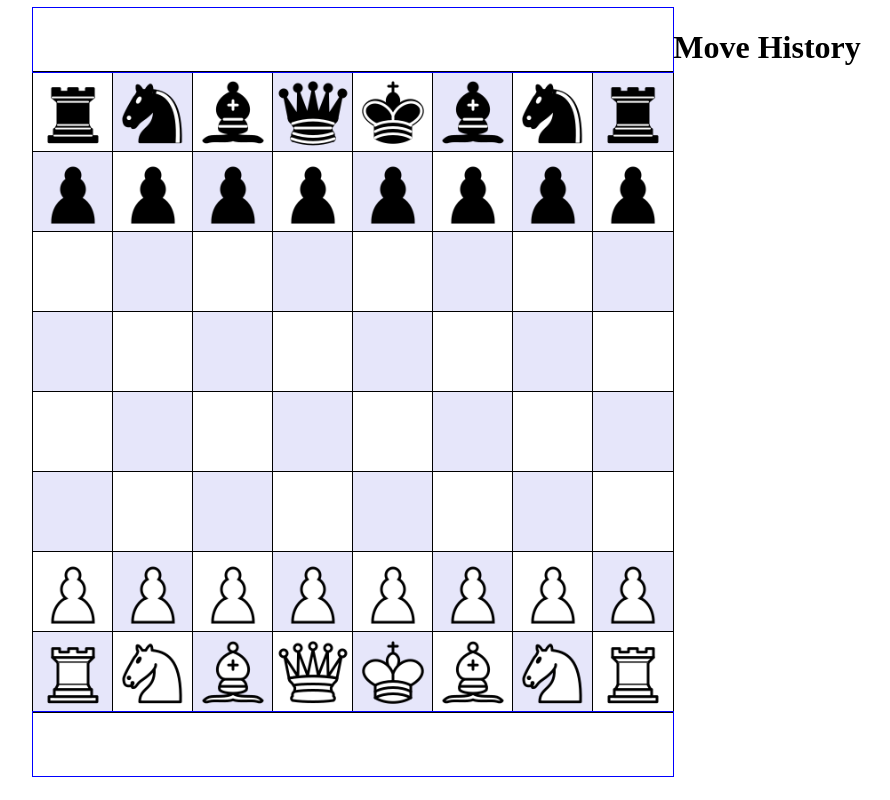
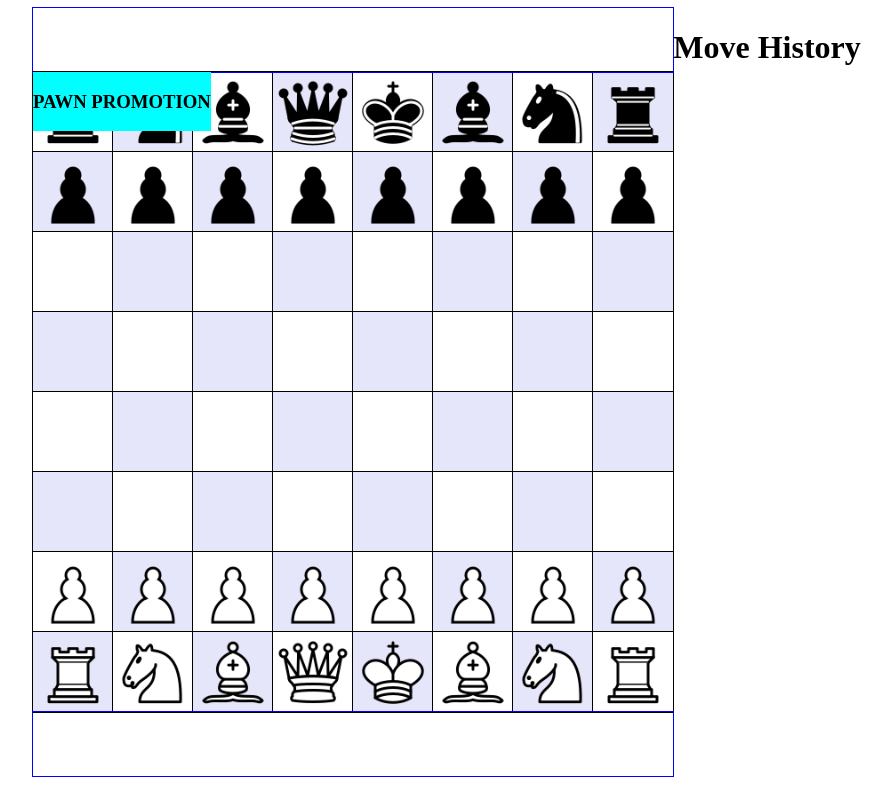
Before and after one commit to JamesHagerty1/React-Chess, a React (Create React App) app: page / in a window 1280 px wide. Shown: the whole page, without its empty margins (193-1083 px from the left). Built offline with nearby package versions, Linux system fonts and the light colour scheme.

Commit message:
pawn promotion start

```diff
--- a/src/App.tsx
+++ b/src/App.tsx
@@ -70,7 +70,7 @@ interface SVGLayerProps {
   lastMove: [number, number, number, number]; // prev r and c, new r and c
 }
 
-const SVGLayer: FC<SVGLayerProps> = (props) => {
+const SVGLayer: FC<SVGLayerProps> = (props) => {                      // TBD rename SVGLayer, now it isn't just SVG
   const [top, left, width] = props.dims;
   const [selR, selC] = props.curSelect;
   const [oldR, oldC, newR, newC] = props.lastMove;
@@ -86,6 +86,9 @@ const SVGLayer: FC<SVGLayerProps> = (props) => {
   return (
     <div className="svg-layer"
     style={{"top": `${top}px`, "left": `${left}px`}}>
+      <div className="pawn-promotion">
+        <h3>PAWN PROMOTION</h3>
+      </div>
       <svg className="svg-box">
         {oldR != -1 &&
           <line className="svg-drawing" x1={x1} y1={y1} x2={x2} y2={y2}
@@ -188,7 +191,7 @@ function App() {
         newGraveyard.push(curBoard[rCap][cCap]);
         lightTurn ?
           setDarkGraveyard(newGraveyard) : setLightGraveyard(newGraveyard);
-        newBoard[rCap][cCap] = "_"; // not always same as piece dest (pawn en passant)
+        newBoard[rCap][cCap] = "_";
       }
       newBoard[r][c] = newBoard[rSel][cSel];
       newBoard[rSel][cSel] = "_";
@@ -233,6 +236,7 @@ function App() {
         <SVGLayer dims={dims} curSelect={curSelect} curMoves={curMoves}
         lastMove={lastMove} />
         <Graveyard pieces={darkGraveyard} />
+
       </div>
       <MoveHistory history={moveHistory} />
     </div>
--- a/src/game-logic.ts
+++ b/src/game-logic.ts
@@ -46,7 +46,7 @@ export function isCapture(rSel: number, cSel: number, rDest: number,
 }
 
 
-/* Contained helpers **********************************************************/
+/* File contained helpers *****************************************************/
 
 
 function legalMoves(r: number, c: number, board: string[][],
@@ -76,6 +76,7 @@ function isEnPassant(rDest: number, cDest: number, board: string[][],
     piece.charAt(0) == "p" && Math.abs(r1 - r2) == 2;
   const rBehind: number = (captureShade == "l") ? rDest - 1 : rDest + 1;
   const pawnBehind: boolean = (rBehind == r2 && cDest == c2);
+
   return blankDest && pawnMovedTwo && pawnBehind;
 }
 
@@ -117,7 +118,5 @@ function pawnMoves(r: number, c: number, board: string[][], shade: string,
     moves.push([rF1, cR]);
   }
 
-  // TBD capture moves / special moves
-
   return moves;
 }
--- a/src/index.css
+++ b/src/index.css
@@ -51,6 +51,11 @@
   pointer-events: none; /* Allow player to click board where SVG are overlayed */
 }
 
+.pawn-promotion {
+  position: absolute;
+  background: cyan;
+}
+
 .graveyard {
   outline: 1px solid blue;
   display: flex;
```
